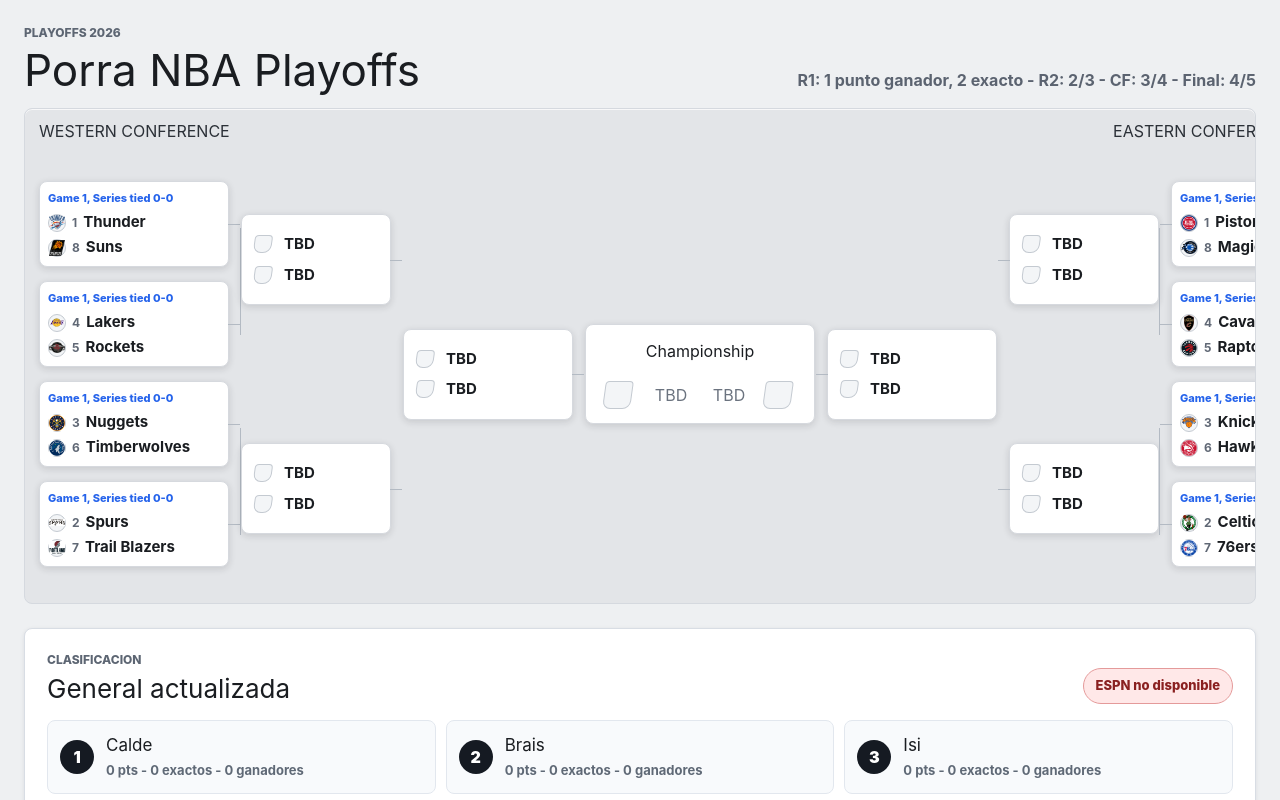
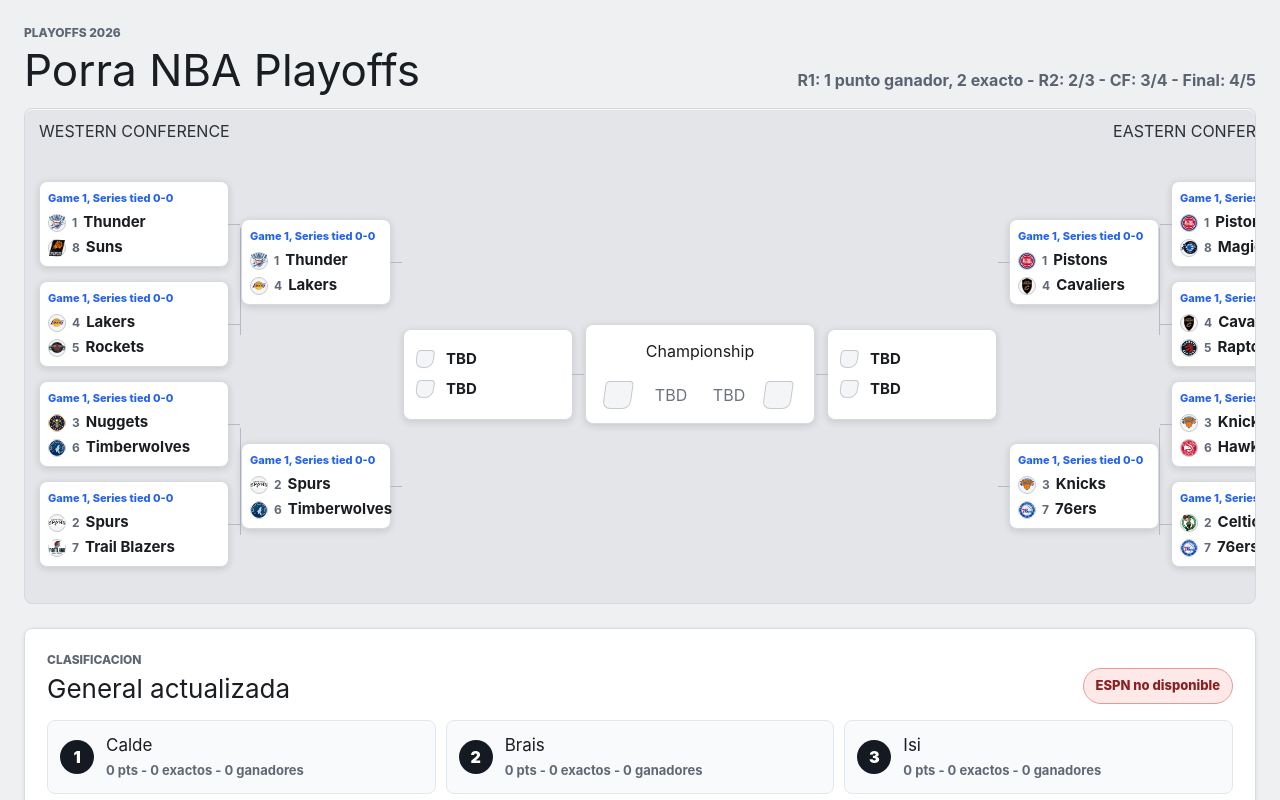
Before and after one commit to braisglopez/NBA-Playoffs, a React (Vite) app: page / in a window 1280 px wide. Shown: the top 800 px of the page. Built offline with nearby package versions, Linux system fonts and the light colour scheme; no server answers.

Commit message:
feat: add second round

```diff
--- a/src/App.jsx
+++ b/src/App.jsx
@@ -163,9 +163,15 @@
   );
 }
 
-function PlayoffBracket({ series }) {
-  const westSeries = series.filter((item) => item.conference === "west");
-  const eastSeries = series.filter((item) => item.conference === "east");
+function PlayoffBracket({ firstRoundSeries, secondRoundSeries }) {
+  const westSeries = firstRoundSeries.filter((item) => item.conference === "west");
+  const eastSeries = firstRoundSeries.filter((item) => item.conference === "east");
+  const westSemifinals = secondRoundSeries.filter(
+    (item) => item.conference === "west"
+  );
+  const eastSemifinals = secondRoundSeries.filter(
+    (item) => item.conference === "east"
+  );
 
   return (
     <section className="bracket-section" aria-labelledby="bracket-title">
@@ -189,8 +195,16 @@
           <FirstRoundColumn series={westSeries} side="west" />
 
           <div className="round-column semi-column west">
-            <BracketPlaceholder side="west" />
-            <BracketPlaceholder side="west" />
+            {westSemifinals.length > 0 ? (
+              westSemifinals.map((series) => (
+                <BracketSeriesCard key={series.id} series={series} side="west" />
+              ))
+            ) : (
+              <>
+                <BracketPlaceholder side="west" />
+                <BracketPlaceholder side="west" />
+              </>
+            )}
           </div>
 
           <div className="round-column conference-column west">
@@ -212,8 +226,16 @@
           </div>
 
           <div className="round-column semi-column east">
-            <BracketPlaceholder side="east" />
-            <BracketPlaceholder side="east" />
+            {eastSemifinals.length > 0 ? (
+              eastSemifinals.map((series) => (
+                <BracketSeriesCard key={series.id} series={series} side="east" />
+              ))
+            ) : (
+              <>
+                <BracketPlaceholder side="east" />
+                <BracketPlaceholder side="east" />
+              </>
+            )}
           </div>
 
           <FirstRoundColumn series={eastSeries} side="east" />
@@ -437,6 +459,7 @@
     [seriesUpdates]
   );
   const firstRound = roundsWithLiveSeries[0];
+  const secondRound = roundsWithLiveSeries[1];
   const selectedRound = roundsWithLiveSeries.find(
     (round) => round.id === activeRound
   );
@@ -562,7 +585,10 @@
 
   return (
     <main className="app-shell">
-      <PlayoffBracket series={firstRound.series} />
+      <PlayoffBracket
+        firstRoundSeries={firstRound.series}
+        secondRoundSeries={secondRound.series}
+      />
       <Standings standings={standings} liveStatus={liveStatus} />
       <RoundTabs activeRound={activeRound} onRoundChange={setActiveRound} />
       <RoundPanel
--- a/src/data/playoffs.js
+++ b/src/data/playoffs.js
@@ -229,6 +229,105 @@
   },
 ];
 
+export const secondRoundSeries = [
+  {
+    id: "okc-lak",
+    conference: "west",
+    label: "OKC-LAK",
+    status: "Game 1, Series tied 0-0",
+    line: "OKC -8.5",
+    date: "May 5",
+    channel: "Peacock/NBC",
+    teams: [
+      { code: "OKC", seed: 1, city: "Oklahoma City", name: "Thunder", logo: okcLogo },
+      { code: "LAK", seed: 4, city: "Los Angeles", name: "Lakers", logo: lakersLogo },
+    ],
+    picks: {
+      calde: { winner: "OKC", games: 5 },
+      brais: { winner: "OKC", games: 5 },
+      isi: { winner: "OKC", games: 6 },
+      "nico-grande": { winner: "LAK", games: 7 },
+      "nico-peque": { winner: "OKC", games: 6 },
+      lucas: { winner: "OKC", games: 5 },
+      alvaro: { winner: "OKC", games: 4 },
+      rodri: { winner: "OKC", games: 5 },
+      jorge: { winner: "OKC", games: 6 },
+    },
+  },
+  {
+    id: "sas-min",
+    conference: "west",
+    label: "SAS-MIN",
+    status: "Game 1, Series tied 0-0",
+    line: "SAS -4.5",
+    date: "May 4",
+    channel: "Peacock/NBCSN",
+    teams: [
+      { code: "SAS", seed: 2, city: "San Antonio", name: "Spurs", logo: spursLogo },
+      { code: "MIN", seed: 6, city: "Minnesota", name: "Timberwolves", logo: minnesotaLogo },
+    ],
+    picks: {
+      calde: { winner: "SAS", games: 6 },
+      brais: { winner: "SAS", games: 6 },
+      isi: { winner: "MIN", games: 7 },
+      "nico-grande": { winner: "SAS", games: 7 },
+      "nico-peque": { winner: "SAS", games: 5 },
+      lucas: { winner: "SAS", games: 6 },
+      alvaro: { winner: "SAS", games: 5 },
+      rodri: { winner: "MIN", games: 6 },
+      jorge: { winner: "SAS", games: 6 },
+    },
+  },
+  {
+    id: "det-cavs",
+    conference: "east",
+    label: "DET-CAVS",
+    status: "Game 1, Series tied 0-0",
+    line: "DET -1.5",
+    date: "May 5",
+    channel: "Peacock/NBCSN",
+    teams: [
+      { code: "DET", seed: 1, city: "Detroit", name: "Pistons", logo: pistonsLogo },
+      { code: "CAVS", seed: 4, city: "Cleveland", name: "Cavaliers", logo: cavsLogo },
+    ],
+    picks: {
+      calde: { winner: "DET", games: 6 },
+      brais: { winner: "CAVS", games: 6 },
+      isi: { winner: "CAVS", games: 7 },
+      "nico-grande": { winner: "DET", games: 7 },
+      "nico-peque": { winner: "DET", games: 6 },
+      lucas: { winner: "CAVS", games: 6 },
+      alvaro: { winner: "DET", games: 5 },
+      rodri: { winner: "DET", games: 7 },
+      jorge: { winner: "CAVS", games: 6 },
+    },
+  },
+  {
+    id: "nyk-76ers",
+    conference: "east",
+    label: "NYK-76ERS",
+    status: "Game 1, Series tied 0-0",
+    line: "NYK -3.5",
+    date: "May 4",
+    channel: "NBC/Peacock",
+    teams: [
+      { code: "NYK", seed: 3, city: "New York", name: "Knicks", logo: knicksLogo },
+      { code: "76ERS", seed: 7, city: "Philadelphia", name: "76ers", logo: sixersLogo },
+    ],
+    picks: {
+      calde: { winner: "NYK", games: 6 },
+      brais: { winner: "NYK", games: 7 },
+      isi: { winner: "76ERS", games: 7 },
+      "nico-grande": { winner: "NYK", games: 6 },
+      "nico-peque": { winner: "NYK", games: 5 },
+      lucas: { winner: "76ERS", games: 6 },
+      alvaro: { winner: "NYK", games: 6 },
+      rodri: { winner: "NYK", games: 7 },
+      jorge: { winner: "NYK", games: 6 },
+    },
+  },
+];
+
 export const playoffRounds = [
   {
     id: "round1",
@@ -242,7 +341,7 @@
     label: "Segunda ronda",
     shortLabel: "R2",
     scoring: scoringRules.round2,
-    series: [],
+    series: secondRoundSeries,
   },
   {
     id: "conferenceFinals",
```
